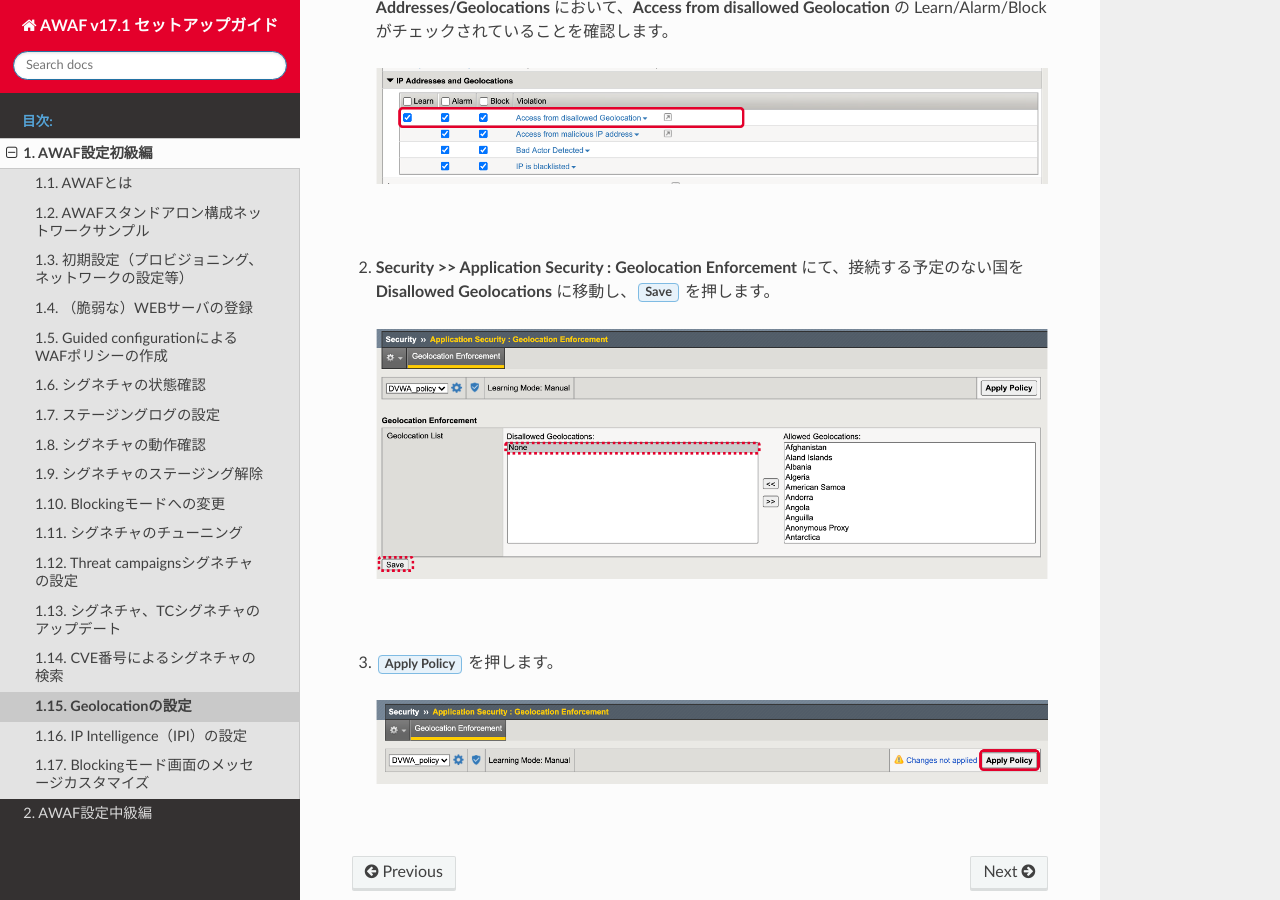
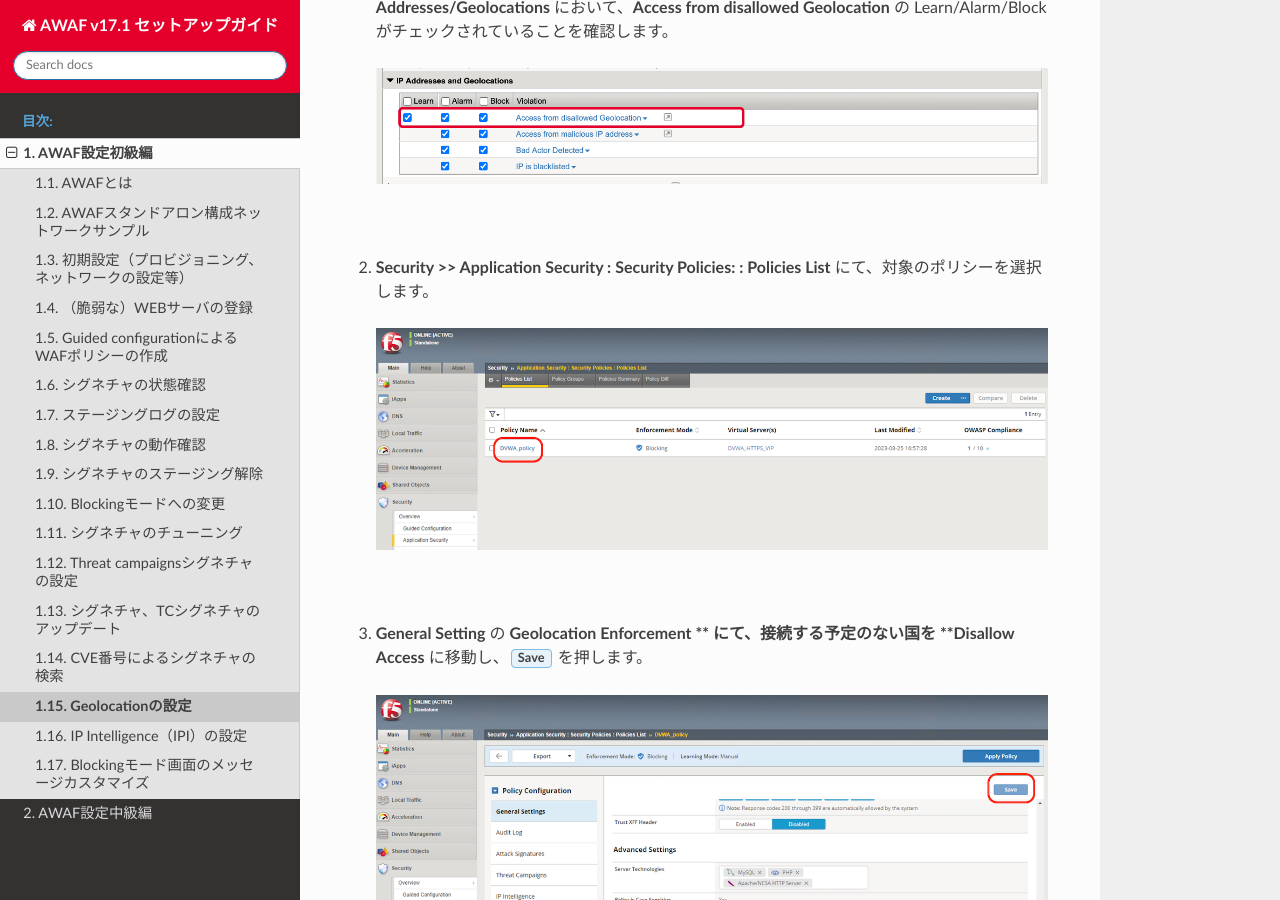
Before and after one commit to BeF5/f5j-easy-setup-waf-17, a Sphinx documentation site: the page built from docs/content1/module15/module15.rst, in a window 1280 px wide and 900 px high, scrolled down 268 px. Built offline with Sphinx 7.4.7 and the Read the Docs theme 2.0.0, drawn with Linux system fonts in a browser that asks for light colours.

Commit message:
v17.1用更新

```diff
--- a/docs/content1/module15/module15.rst
+++ b/docs/content1/module15/module15.rst
@@ -7,11 +7,16 @@ Geolocation Enforcement の設定を行うことで、接続される予定の
 
    .. image:: images/mod15-1.png
    |
-#. **Security >> Application Security : Geolocation Enforcement** にて、接続する予定のない国を **Disallowed Geolocations** に移動し、:guilabel:`Save` を押します。
+#. **Security >> Application Security : Security Policies: : Policies List** にて、対象のポリシーを選択します。
 
    .. image:: images/mod15-2.png
    |
-#. :guilabel:`Apply Policy` を押します。
+
+#. **General Setting** の **Geolocation Enforcement **  にて、接続する予定のない国を **Disallow Access** に移動し、:guilabel:`Save` を押します。
 
    .. image:: images/mod15-3.png
    |
+#. :guilabel:`Apply Policy` を押します。
+
+   .. image:: images/mod15-4.png
+   |
```
Also changed, not shown: docs/content1/module15/images/mod15-2.png, docs/content1/module15/images/mod15-3.png, docs/content1/module15/images/mod15-4.png (added).
